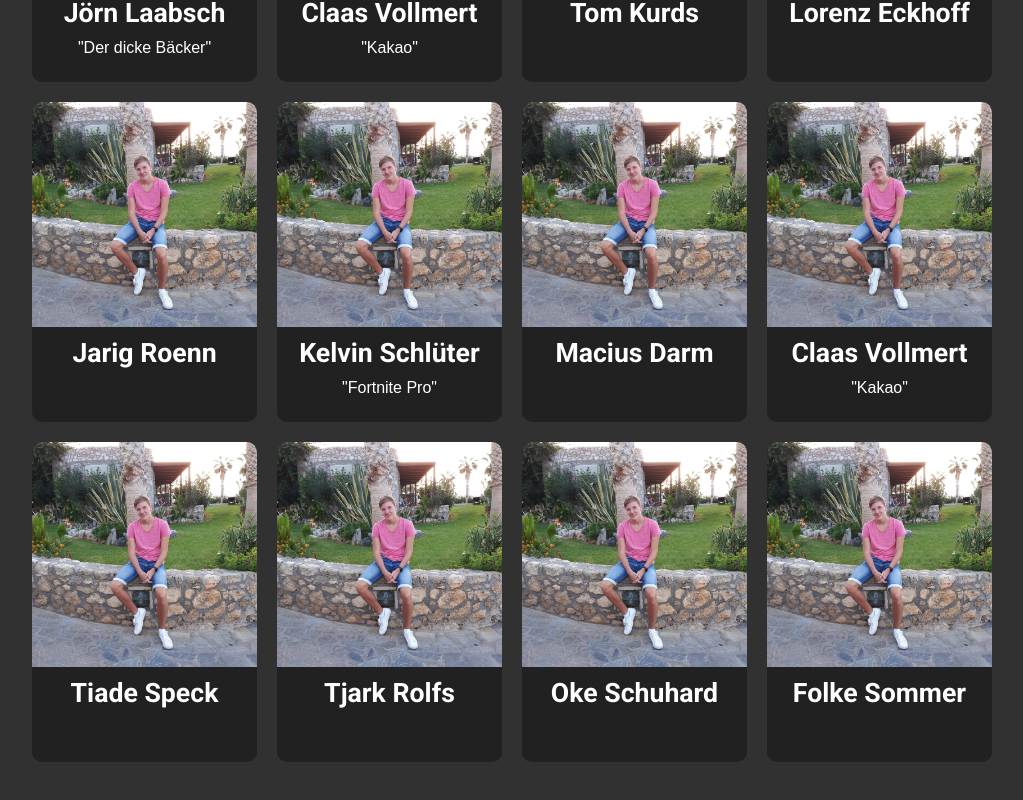
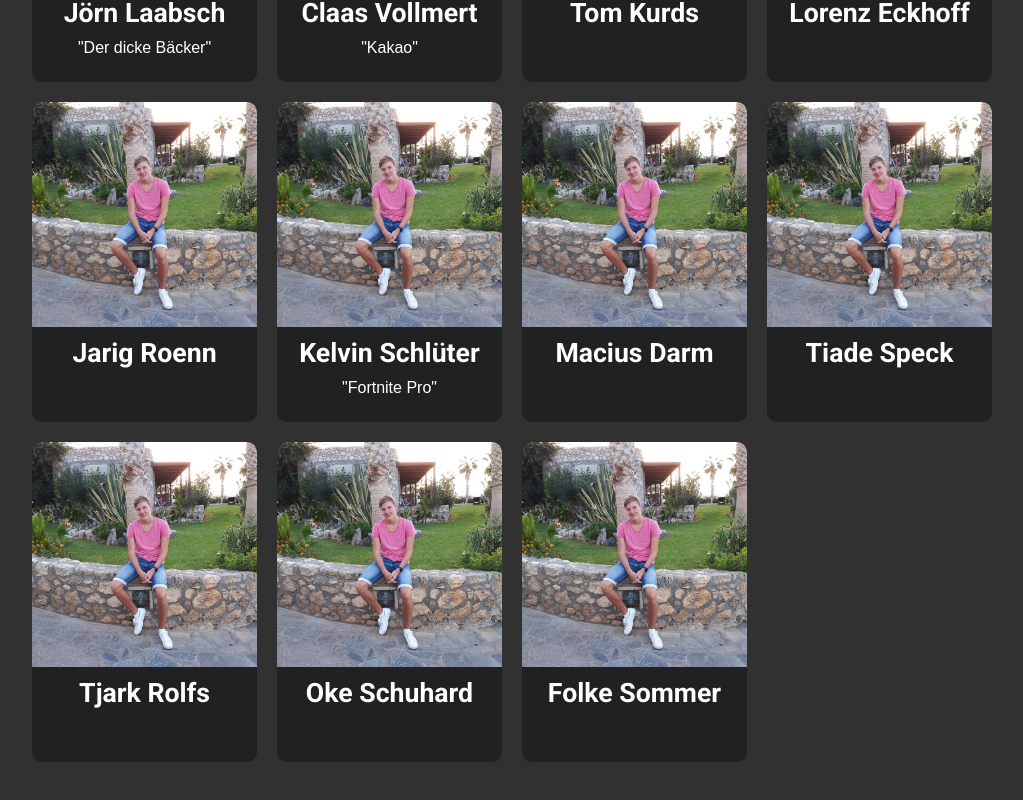
Before and after one commit to MathisBurger/wuelstephan-web, a Next.js app: page / in a window 1280 px wide. Shown: the part 1962-2762 px from the top of the page, without its empty margins (96-1119 px from the left). Built offline with nearby package versions, Linux system fonts and the light colour scheme.

Commit message:
[TASK] fixed name

```diff
--- a/components/MemberComponent.tsx
+++ b/components/MemberComponent.tsx
@@ -62,11 +62,6 @@ const MemberComponent = ()  => {
         },
         {
             imgUrl: '/member/mathis-burger.jpg',
-            name: 'Claas Vollmert',
-            nickname: 'Kakao'
-        },
-        {
-            imgUrl: '/member/mathis-burger.jpg',
             name: 'Tiade Speck',
             nickname: ''
         },
```
